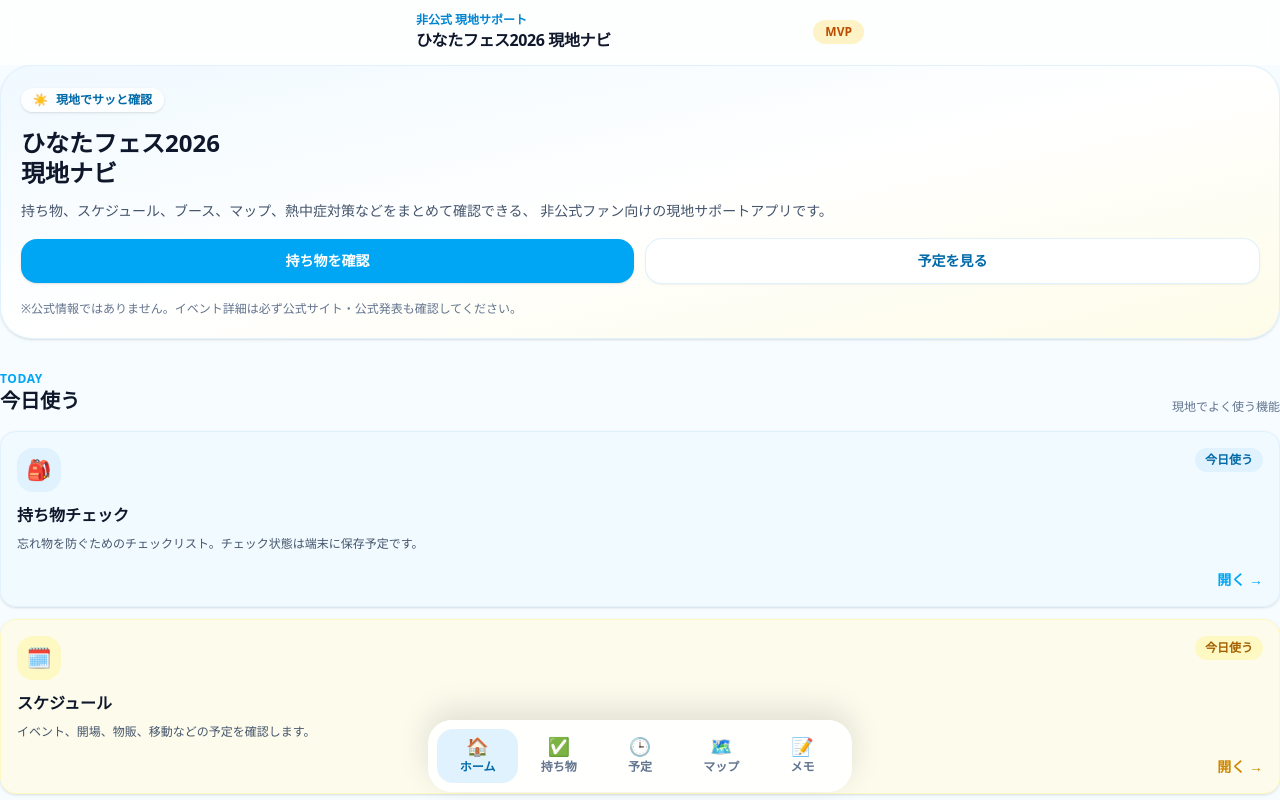
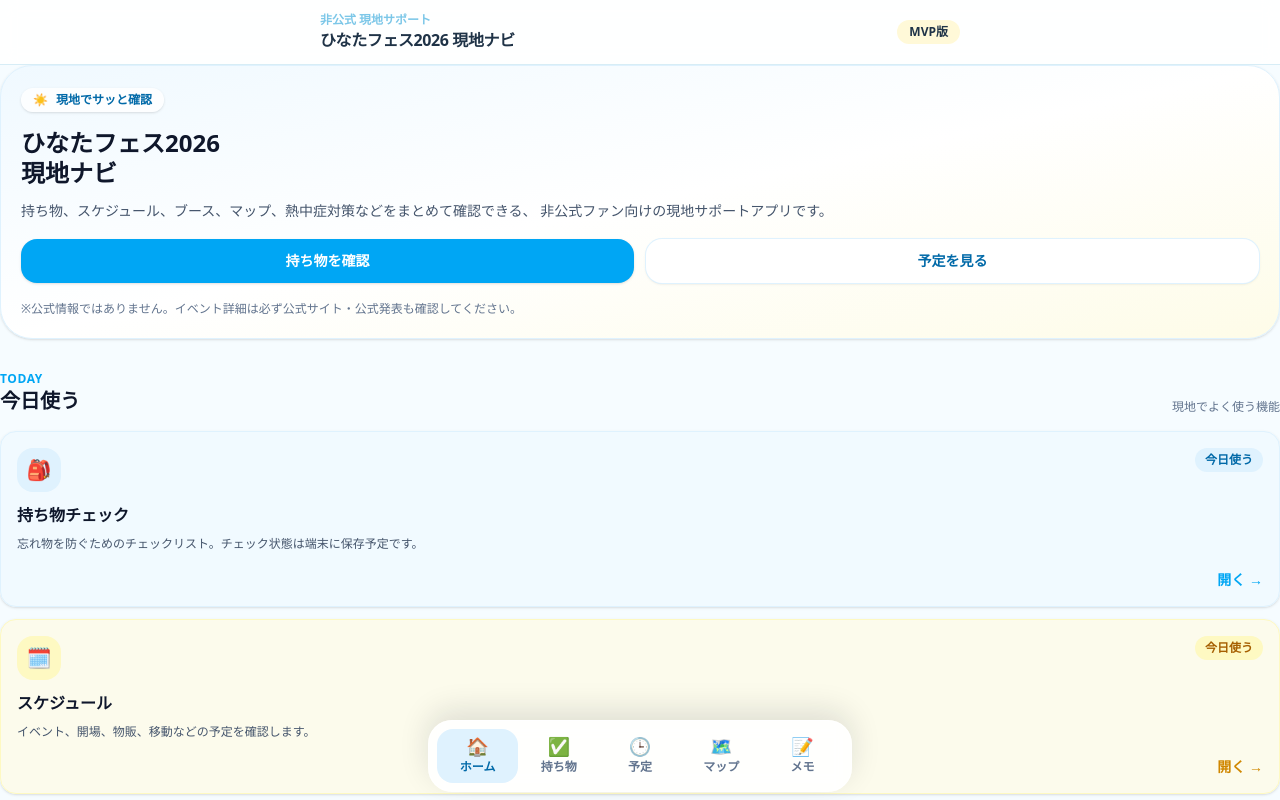
Before and after one commit to masashikuwahara/hinatafes-navi, a Nuxt app: page / in a window 1280 px wide. Shown: the top 800 px of the page. Built offline with nearby package versions, Linux system fonts and the light colour scheme.

Commit message:
ヘッダー

```diff
--- a/app/components/AppHeader.vue
+++ b/app/components/AppHeader.vue
@@ -1,17 +1,18 @@
 <template>
-  <header class="sticky top-0 z-40 border-b border-white/70 bg-white/80 px-4 py-3 backdrop-blur">
-    <div class="mx-auto flex max-w-md items-center justify-between gap-3">
+  <header class="sticky top-0 z-40 border-b border-hinata-border bg-white/90 px-4 py-3 backdrop-blur">
+    <div class="mx-auto flex max-w-screen-sm items-center justify-between gap-3">
       <NuxtLink to="/" class="min-w-0">
-        <p class="text-xs font-semibold text-sky-600">
+        <p class="text-xs font-bold text-hinata-sky">
           非公式 現地サポート
         </p>
-        <h1 class="truncate text-base font-black tracking-tight text-slate-900">
+
+        <h1 class="truncate text-base font-black tracking-tight text-hinata-navy">
           ひなたフェス2026 現地ナビ
         </h1>
       </NuxtLink>
 
-      <span class="shrink-0 rounded-full bg-amber-100 px-3 py-1 text-xs font-bold text-amber-700">
-        MVP
+      <span class="shrink-0 rounded-full bg-hinata-yellow-soft px-3 py-1 text-xs font-bold text-hinata-navy">
+        MVP版
       </span>
     </div>
   </header>
```
